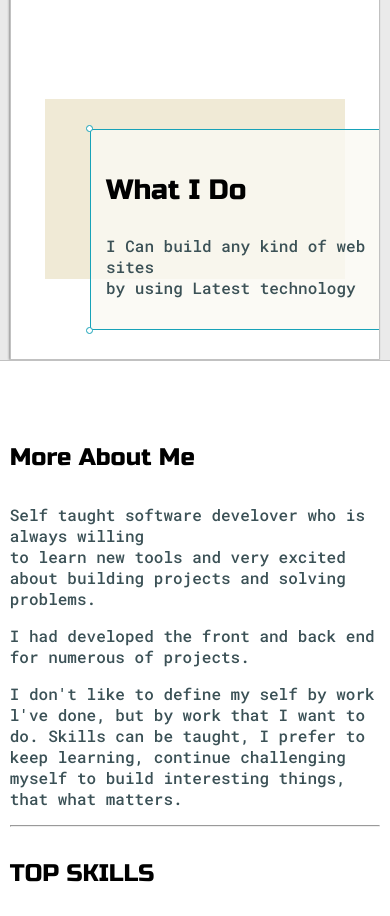
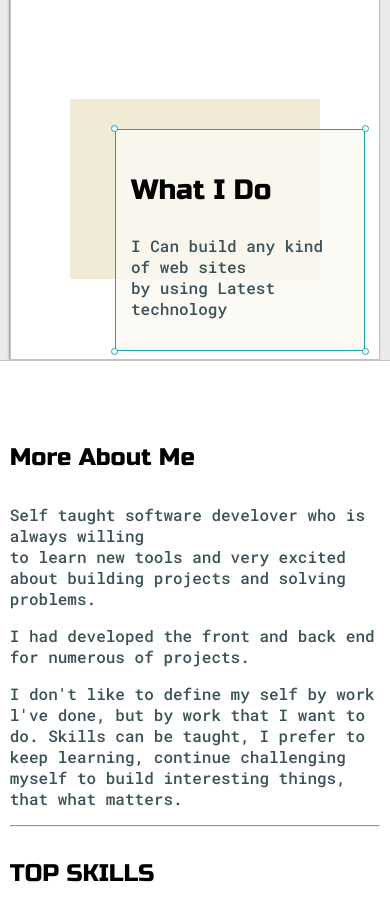
Before and after one commit to abdo-mo/Portfolio-v1, a plain HTML site: page index.html in a window 390 px wide. Shown: the part 820-1736 px from the top of the page. Drawn offline with Linux system fonts and the light colour scheme.

Commit message:
some updates

```diff
--- a/default.css
+++ b/default.css
@@ -495,13 +495,11 @@ footer
     #pereview
         {
             width:300px;
-            height:auto;
-            border:1.5px solid #17a2b8;
-            background-color: var(--previewBg);
-            padding:15px;
-            position:relative;
-            right:30px;
-            margin-bottom:30px;
+
+        }
+    #preview-shadow
+        {
+            width:250px;
         }
 
 
--- a/index.html
+++ b/index.html
@@ -48,15 +48,15 @@
         @media screen and (max-width:800px){
             #pereview
                 {
-            width:300px;
-            height:auto;
-            border:1.5px solid #17a2b8;
-            background-color: var(--previewBg);
-            padding:15px;
+                    width:250px;
                     position:relative;
                     left:15px;
-            margin-bottom:30px;
                 }
+            #preview-shadow
+                {
+                    width:250px;
+                }
+
 
 
         }
```
Also changed, not shown: arabic.html (+16 -0 lines). Lines whose indentation alone changed are shown as unchanged.
